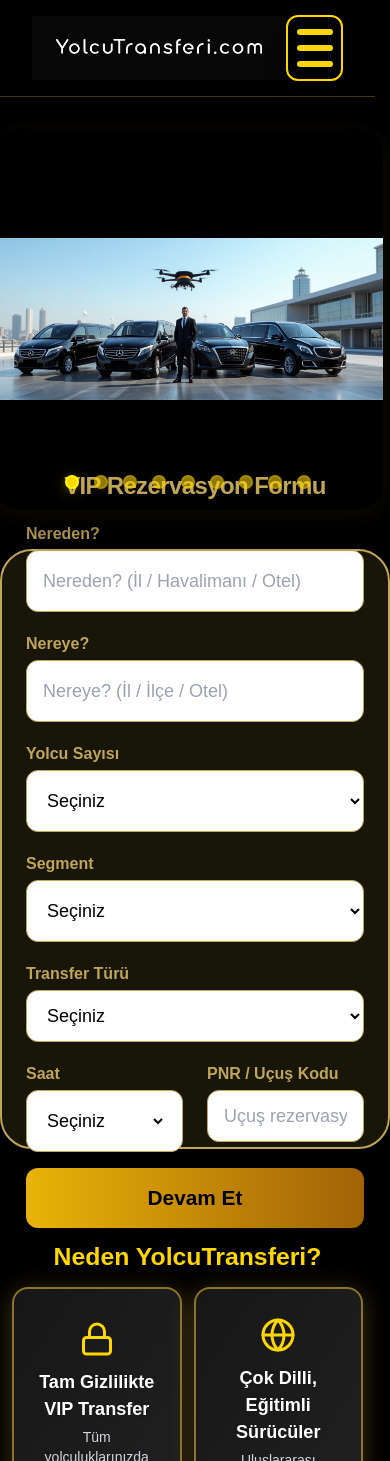
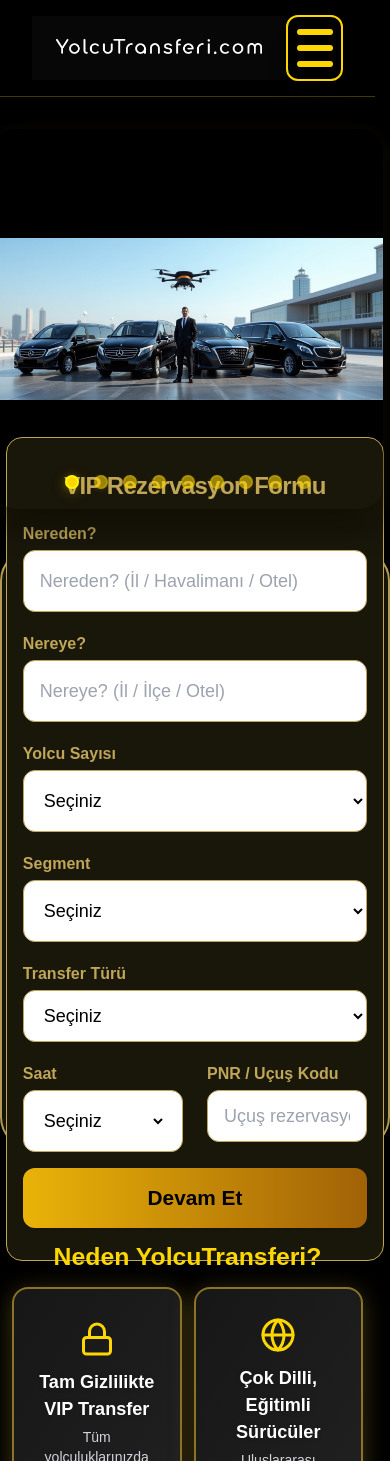
Before and after one commit to haliltayfur/yolcutransferi, a Next.js app: page / in a window 390 px wide. Shown: the top 1461 px of the page. Built offline with nearby package versions, Linux system fonts and the light colour scheme.

Commit message:
Update VipTransferForm.jsx

```diff
--- a/components/VipTransferForm.jsx
+++ b/components/VipTransferForm.jsx
@@ -50,7 +50,21 @@ export default function VipTransferForm() {
     <form
       onSubmit={handleSubmit}
       autoComplete="on"
-      className="w-full h-full flex flex-col justify-center items-center px-6 md:px-10 py-6"
+      className={`
+        bg-[#19160a] border border-[#bfa658] rounded-2xl shadow-2xl
+        flex flex-col justify-center items-center
+        py-8 px-4
+        mx-auto
+        ${/* --- responsive genişlik: mobilde tam, tablette/desktopta büyütülmüş --- */""}
+        w-[97vw] max-w-[440px]
+        sm:max-w-[560px] md:max-w-[630px]
+        lg:max-w-[750px] xl:max-w-[900px]
+        ${/* Desktopta formu %30 büyüt: min-h, p, font, input-height... */""}
+        md:scale-[1.3] md:-translate-y-6
+      `}
+      style={{
+        transition: "all .18s cubic-bezier(.4,0,.2,1)"
+      }}
     >
       <h1 className="font-extrabold text-[#bfa658] tracking-tight text-center font-quicksand text-2xl md:text-3xl mb-5">
         VIP Rezervasyon Formu
@@ -64,6 +78,7 @@ export default function VipTransferForm() {
             style={{ height: 62 }}
             autoComplete="address-level2"
           />
+          {errors.from && <div className="text-red-400 text-xs mt-1">{errors.from}</div>}
         </div>
         <div>
           <label className="font-bold text-[#bfa658] mb-1 block">Nereye?</label>
@@ -73,6 +88,7 @@ export default function VipTransferForm() {
             style={{ height: 62 }}
             autoComplete="address-level2"
           />
+          {errors.to && <div className="text-red-400 text-xs mt-1">{errors.to}</div>}
         </div>
         <div>
           <label className="font-bold text-[#bfa658] mb-1 block">Yolcu Sayısı</label>
@@ -84,6 +100,7 @@ export default function VipTransferForm() {
               <option key={val} value={val}>{val}</option>
             )}
           </select>
+          {errors.people && <div className="text-red-400 text-xs mt-1">{errors.people}</div>}
         </div>
         <div>
           <label className="font-bold text-[#bfa658] mb-1 block">Segment</label>
@@ -95,6 +112,7 @@ export default function VipTransferForm() {
             <option value="Lüks">Lüks</option>
             <option value="Prime+">Prime+</option>
           </select>
+          {errors.segment && <div className="text-red-400 text-xs mt-1">{errors.segment}</div>}
         </div>
         <div>
           <label className="font-bold text-[#bfa658] mb-1 block">Transfer Türü</label>
@@ -110,6 +128,7 @@ export default function VipTransferForm() {
             <option value="Toplu Transfer">Toplu Transfer</option>
             <option value="Düğün vb Organizasyonlar">Düğün vb Organizasyonlar</option>
           </select>
+          {errors.transfer && <div className="text-red-400 text-xs mt-1">{errors.transfer}</div>}
         </div>
         <div className="flex flex-row gap-x-6">
           <div className="flex-1">
@@ -132,6 +151,7 @@ export default function VipTransferForm() {
                 {saatler.map(saat => <option key={saat} value={saat}>{saat}</option>)}
               </select>
             </div>
+            {errors.time && <div className="text-red-400 text-xs mt-1">{errors.time}</div>}
           </div>
           <div className="flex-1">
             <label className="font-bold text-[#bfa658] mb-1 block">PNR / Uçuş Kodu</label>
@@ -143,6 +163,7 @@ export default function VipTransferForm() {
               className="w-full bg-[#fff] text-black border border-[#bfa658] rounded-xl px-4 py-3 text-lg"
               style={{ height: 52 }}
             />
+            {errors.pnr && <div className="text-red-400 text-xs mt-1">{errors.pnr}</div>}
           </div>
         </div>
       </div>
```
